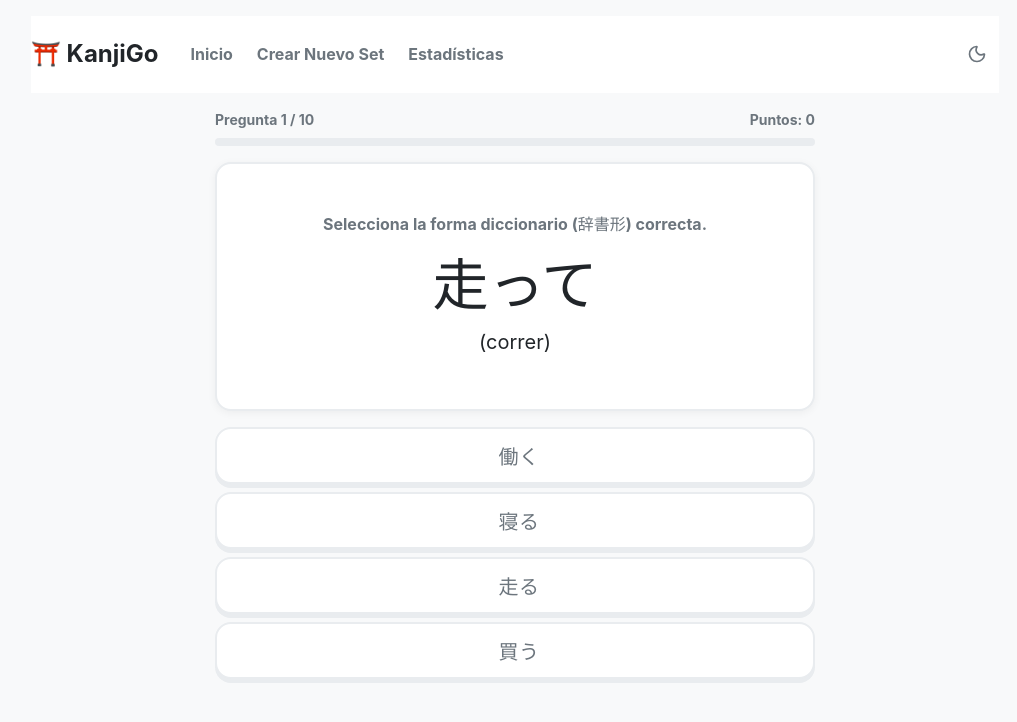
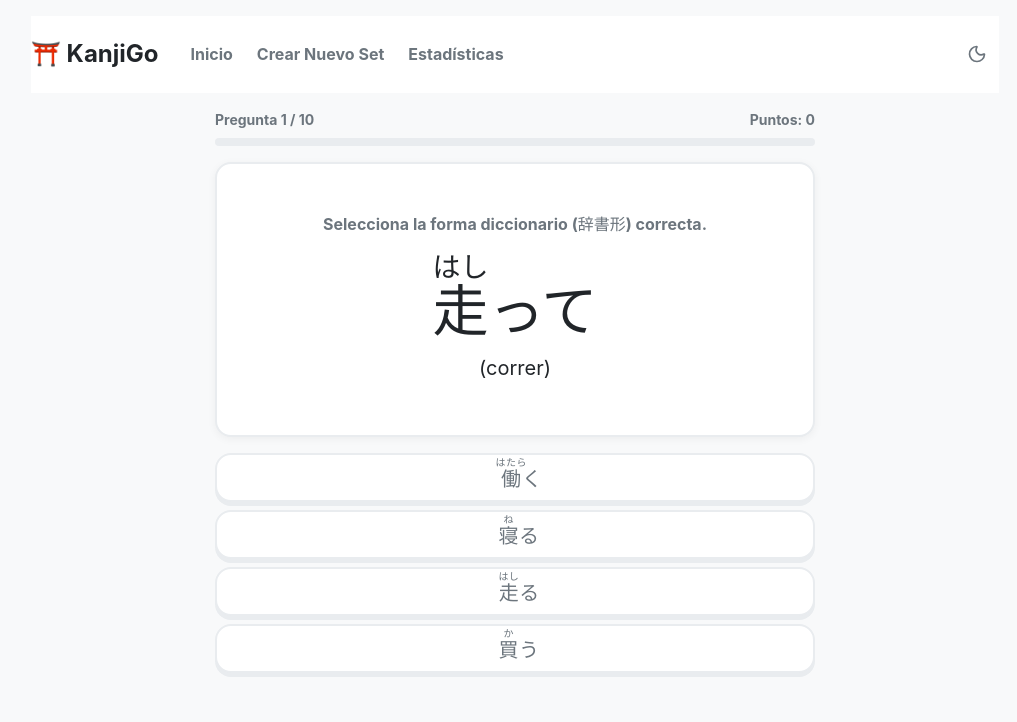
Before and after one commit to Jorge91/kanji-quiz, a React (Vite) app: page /verb-quiz in a window 1280 px wide. Shown: the top 722 px of the page, without its empty margins (125-1142 px from the left). Built offline with nearby package versions, Linux system fonts and the light colour scheme.

Commit message:
Add furigana to Verb Quiz questions and options

```diff
--- a/src/hooks/useVerbQuiz.ts
+++ b/src/hooks/useVerbQuiz.ts
@@ -1,13 +1,17 @@
 import { useState, useCallback } from 'react';
 import type { VerbEntry } from '../types';
 import { saveQuizResult, updateUserStats, getUserStats } from '../services/db';
+
+import { getTeReading } from '../utils/japanese';
 
 type QuizMode = 'DICT_TO_TE' | 'TE_TO_DICT';
 
 export interface VerbQuestion {
     verb: VerbEntry;
     options: string[]; // Distractors + Correct Answer mixed
+    optionReadings: string[]; // Readings corresponding to options
     correctAnswer: string;
+    promptReading: string; // Reading for the prompt verb
     mode: QuizMode;
 }
 
@@ -36,41 +40,43 @@ export const useVerbQuiz = (allVerbs: VerbEntry[]) => {
         const generatedQuestions = selectedItems.map(verb => {
             const mode: QuizMode = Math.random() > 0.5 ? 'DICT_TO_TE' : 'TE_TO_DICT';
             let options: string[] = [];
+            let optionReadings: string[] = [];
             let correctAnswer = '';
+            let promptReading = '';
 
             if (mode === 'DICT_TO_TE') {
                 correctAnswer = verb.te_form;
-                const distractors = allVerbs
-                    .filter(v => v.verb !== verb.verb && v.te_form !== verb.te_form) // Avoid identical distractor
+                promptReading = verb.reading;
+
+                const chosenDistractors = allVerbs
+                    .filter(v => v.verb !== verb.verb && v.te_form !== verb.te_form)
                     .sort(() => 0.5 - Math.random())
-                    .slice(0, 3)
-                    .map(v => v.te_form);
-                options = [...new Set([...distractors, correctAnswer])]; // Ensure unique
-                // If not 4 options due to uniqueness issues, pad with random te forms
-                while (options.length < 4) {
-                     const randomV = allVerbs[Math.floor(Math.random() * allVerbs.length)].te_form;
-                     if (!options.includes(randomV)) options.push(randomV);
-                }
-                options = options.sort(() => 0.5 - Math.random());
+                    .slice(0, 3);
+
+                const allOrients = [...chosenDistractors, verb].sort(() => 0.5 - Math.random());
+                options = allOrients.map(v => v.te_form);
+                optionReadings = allOrients.map(v => getTeReading(v.reading, v.group));
+
             } else {
                 correctAnswer = verb.dictionary_form;
-                const distractors = allVerbs
+                promptReading = getTeReading(verb.reading, verb.group);
+
+                const chosenDistractors = allVerbs
                     .filter(v => v.verb !== verb.verb && v.dictionary_form !== verb.dictionary_form)
                     .sort(() => 0.5 - Math.random())
-                    .slice(0, 3)
-                    .map(v => v.dictionary_form);
-                options = [...new Set([...distractors, correctAnswer])];
-                while (options.length < 4) {
-                     const randomV = allVerbs[Math.floor(Math.random() * allVerbs.length)].dictionary_form;
-                     if (!options.includes(randomV)) options.push(randomV);
-                }
-                options = options.sort(() => 0.5 - Math.random());
+                    .slice(0, 3);
+
+                const allOrients = [...chosenDistractors, verb].sort(() => 0.5 - Math.random());
+                options = allOrients.map(v => v.dictionary_form);
+                optionReadings = allOrients.map(v => v.reading);
             }
 
             return {
                 verb,
                 options,
+                optionReadings,
                 correctAnswer,
+                promptReading,
                 mode
             };
         });
--- a/src/pages/VerbQuiz.tsx
+++ b/src/pages/VerbQuiz.tsx
@@ -5,6 +5,7 @@ import { useNavigate } from 'react-router-dom';
 import { CheckCircle, XCircle, ArrowRight } from 'lucide-react';
 import { useHaptics } from '../hooks/useHaptics';
 import { I18N } from '../i18n/es';
+import { renderFurigana, getTeReading } from '../utils/japanese';
 
 const VerbQuiz = () => {
     const { verbList, loading: dataLoading } = useVerbs();
@@ -125,7 +126,7 @@ const VerbQuiz = () => {
             {!isFeedback && (
                 <div className="card animate-slide-in" style={{ textAlign: 'center', minHeight: '180px', display: 'flex', flexDirection: 'column', justifyContent: 'center', alignItems: 'center', marginBottom: '1rem', padding: '2rem' }}>
                     <p style={{ color: 'var(--text-secondary)', marginBottom: '1rem', fontWeight: 'bold' }}>{questionText}</p>
-                    <h1 style={{ fontSize: '3.5rem', margin: 0, lineHeight: 1.2 }}>{promptVerb}</h1>
+                    <h1 style={{ fontSize: '3.5rem', margin: 0, lineHeight: 1.2 }}>{renderFurigana(promptVerb, currentQuestion.promptReading)}</h1>
                     <p style={{ marginTop: '0.5rem', fontSize: '1.25rem' }}>({currentQuestion.verb.meaning})</p>
                 </div>
             )}
@@ -140,11 +141,11 @@ const VerbQuiz = () => {
                         </div>
                         <div>
                             <div style={{ color: 'var(--text-secondary)', fontSize: '0.8rem', marginBottom: '0.2rem', fontWeight: 'bold' }}>{I18N.dictionaryForm}</div>
-                            <div style={{ fontSize: '1.25rem' }}>{currentQuestion.verb.dictionary_form}</div>
+                            <div style={{ fontSize: '1.25rem' }}>{renderFurigana(currentQuestion.verb.dictionary_form, currentQuestion.verb.reading)}</div>
                         </div>
                         <div>
                             <div style={{ color: 'var(--text-secondary)', fontSize: '0.8rem', marginBottom: '0.2rem', fontWeight: 'bold' }}>{I18N.teForm}</div>
-                            <div style={{ fontSize: '1.25rem' }}>{currentQuestion.verb.te_form}</div>
+                            <div style={{ fontSize: '1.25rem' }}>{renderFurigana(currentQuestion.verb.te_form, getTeReading(currentQuestion.verb.reading, currentQuestion.verb.group as 1|2|3))}</div>
                         </div>
                     </div>
                 </div>
@@ -157,10 +158,10 @@ const VerbQuiz = () => {
                         <button
                             key={idx}
                             className="btn btn-secondary"
-                            style={{ minHeight: '48px', fontSize: '1.25rem', marginBottom: 0, textAlign: 'center', paddingLeft: '1.5rem', paddingRight: '1rem' }}
+                            style={{ minHeight: '48px', fontSize: '1.25rem', marginBottom: 0, textAlign: 'center', paddingLeft: '1.5rem', paddingRight: '1rem', paddingTop: '0.5rem', paddingBottom: '0.5rem' }}
                             onClick={() => handleAnswer(option)}
                         >
-                            {option}
+                            {renderFurigana(option, currentQuestion.optionReadings[idx])}
                         </button>
                     ))}
                 </div>
```
